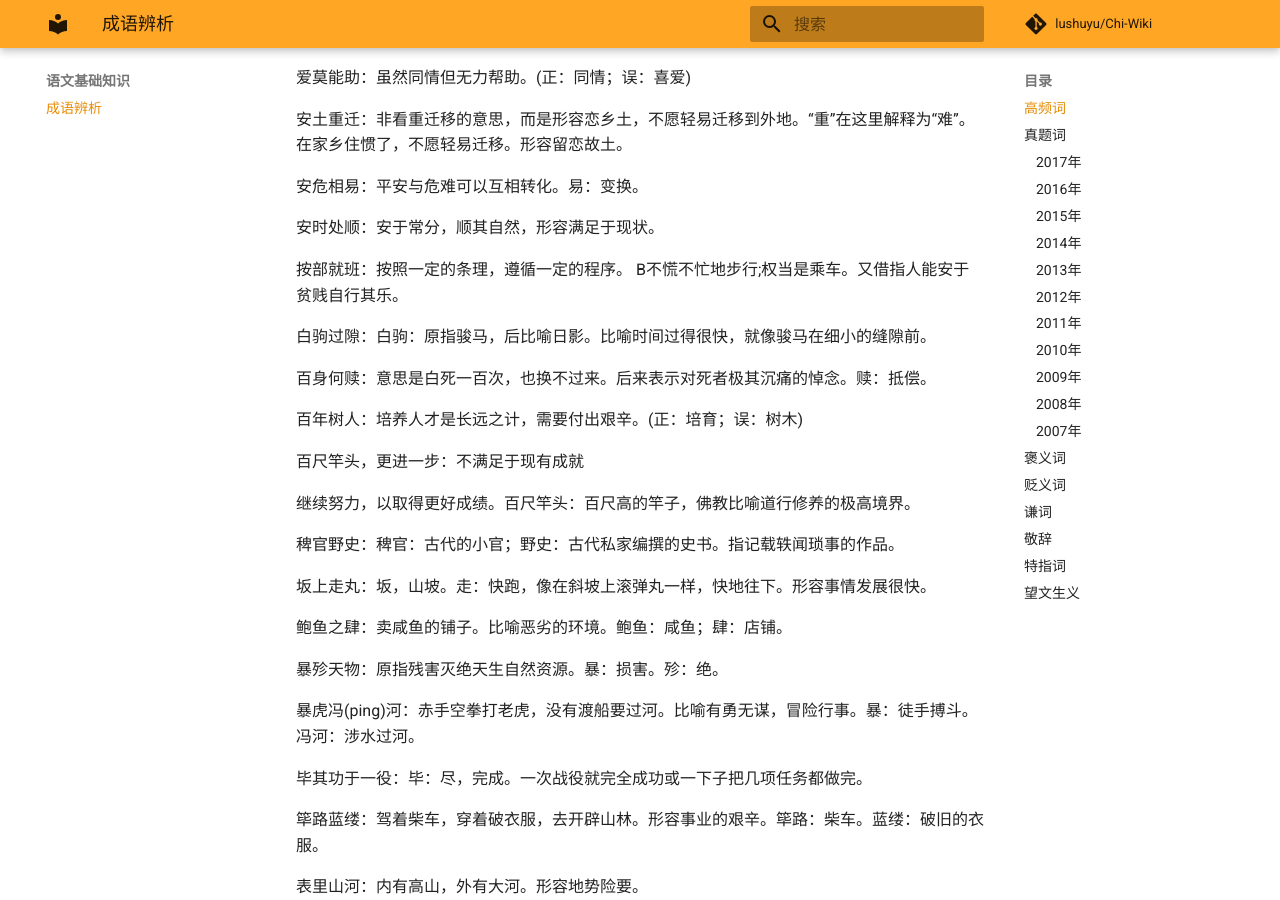
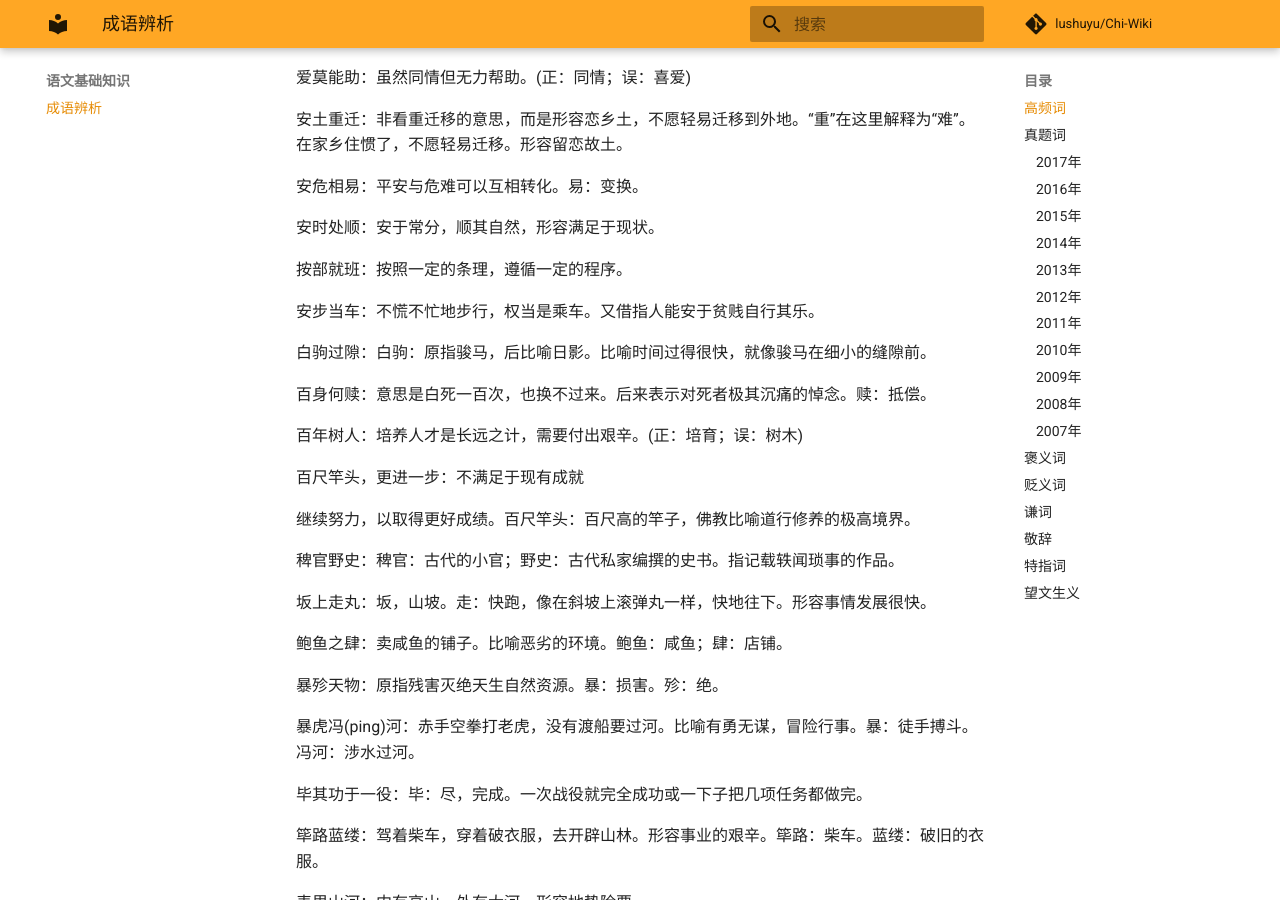
Before and after one commit to lushuyu/Chi-Wiki, an MkDocs documentation site: the page built from docs/语文基础知识/成语辨析.md, in a window 1280 px wide and 900 px high, scrolled down 364 px. Built offline with MkDocs 1.6.1 and Material for MkDocs 9.7.7, drawn with Linux system fonts in a browser that asks for light colours; comment, search, counter and statistics services are not loaded.

Commit message:
fix 安步当车

```diff
--- a/docs/语文基础知识/成语辨析.md
+++ b/docs/语文基础知识/成语辨析.md
@@ -24,7 +24,9 @@
 
 
 按部就班：按照一定的条理，遵循一定的程序。
-B不慌不忙地步行;权当是乘车。又借指人能安于贫贱自行其乐。
+
+
+安步当车：不慌不忙地步行，权当是乘车。又借指人能安于贫贱自行其乐。
 
 
 白驹过隙：白驹：原指骏马，后比喻日影。比喻时间过得很快，就像骏马在细小的缝隙前。
```
